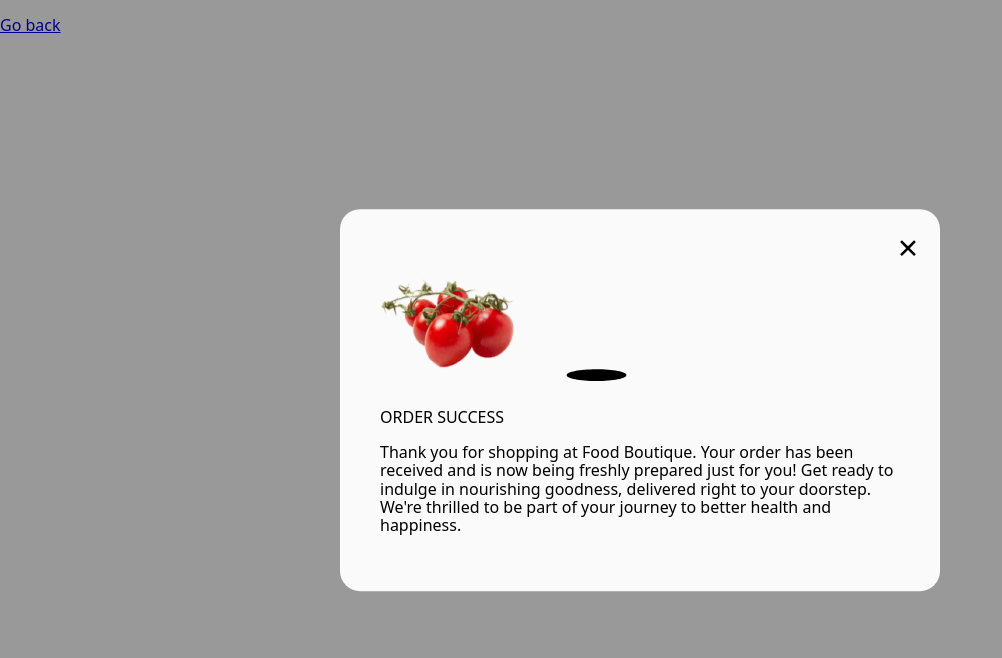
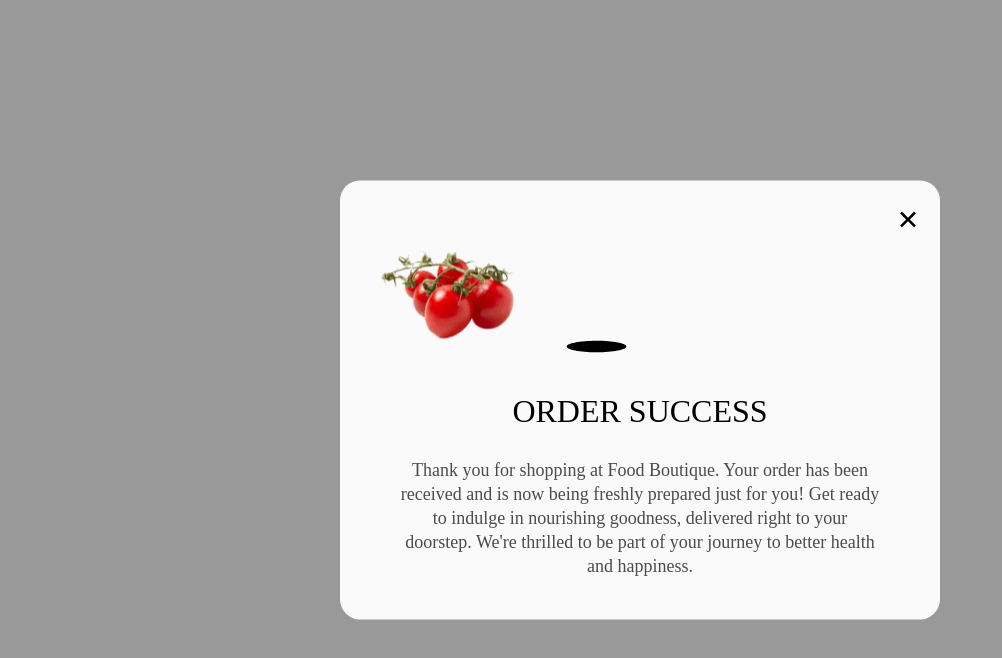
Before and after one commit to Artem199627/practice.html.css.js, a website built with Parcel: page src/modal2.html in a window 1280 px wide. Shown: the whole page, without its empty margins (0-1002 px from the left). Built offline with nearby package versions, Linux system fonts and the light colour scheme.

Commit message:
Update modal2.html

```diff
--- a/src/modal2.html
+++ b/src/modal2.html
@@ -6,24 +6,29 @@
     <title>Page title</title>
     <link rel="stylesheet" href="./sass/index.scss" />
     <link rel="stylesheet" href="css/style.css" />
+    <link rel="stylesheet" href="css/style2.css">
 </head>
 <body>
-    <p><a href="index.html">Go back</a></p>
+
     <div class="backdrop"></div>
-    <div class="modal"><button type="button" class="modal-close-btn"><svg class="modal-close-icon" width="28" height="28">
+    <div class="modal">
+        <button type="button" class="modal-close-btn"><svg class="modal-close-icon" width="28" height="28">
                 <use href="./images/icons/icons.svg#close-icon"></use>
             </svg></button>
-            <img src="./images/tomato.png" alt="tomato" width="140" height="140">
+
+            <div class="photo-info">
+            <img src="./images/tomato.png" alt="tomato" width="140" height="140" class="tomato-product">
             <svg class="ellipse" width="145" height="28">
                 <use href="./images/icons/icons.svg#icon-Ellipse"></use>
             </svg>
+            </div>
 
-    <div>
-        <p>ORDER SUCCESS</p>
-        <p>Thank you for shopping at Food Boutique. Your order has been received and is now being freshly prepared just for you!
-        Get ready to indulge in nourishing goodness, delivered right to your doorstep. We're thrilled to be part of your journey
-        to better health and happiness.</p>
-    </div>
+
+            <p class="title">ORDER SUCCESS</p>
+            <p class="title-info">Thank you for shopping at Food Boutique. Your order has been received and is now being freshly prepared just for you!
+            Get ready to indulge in nourishing goodness, delivered right to your doorstep. We're thrilled to be part of your journey
+            to better health and happiness.</p>
+
     </div>
     <script type="module" src="./index.js"></script>
 </body>
```
